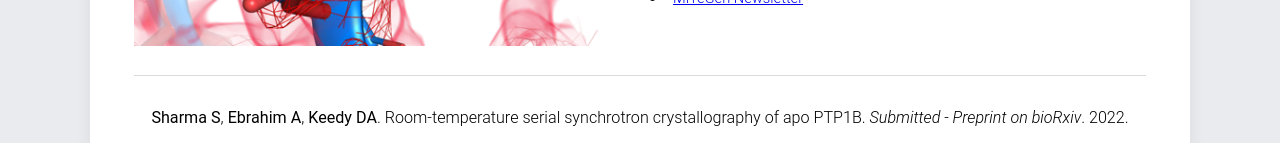
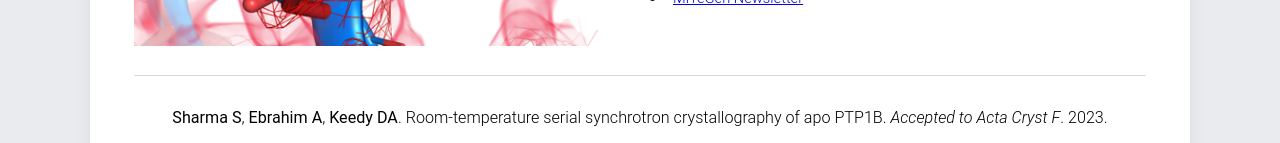
Before and after one commit to keedylab/keedylab.github.io, a Jekyll site: the page built from publications/index.html, in a window 1280 px wide and 900 px high, scrolled down 714 px, cut to the strip 0-298 px from the top of the window. Shown: the part 152-295 px from the top of the strip. Built offline with Jekyll 4.4.1, drawn with Linux system fonts in a browser that asks for light colours.

Commit message:
PTP1B chip paper accepted to Acta F

```diff
--- a/_data/publications.yml
+++ b/_data/publications.yml
@@ -47,7 +47,7 @@
     - name: MiTeGen Newsletter
       url: https://myemail.constantcontact.com/Is-RT-More-Revealing---Cryogenic-eCryoTag-System---Crystallography-Phasing-Products---Events---News--Jobs.html?soid=1102010861736&aid=6Daadtrec_0
 
-- citation: '**Sharma S**, **Ebrahim A**, **Keedy DA**. Room-temperature serial synchrotron crystallography of apo PTP1B. *Submitted - Preprint on bioRxiv*. 2022.'
+- citation: '**Sharma S**, **Ebrahim A**, **Keedy DA**. Room-temperature serial synchrotron crystallography of apo PTP1B. *Accepted to Acta Cryst F*. 2023.'
   date: 202208
   image: '/images/pub/sharma_2022.png'
   pmid:
```
